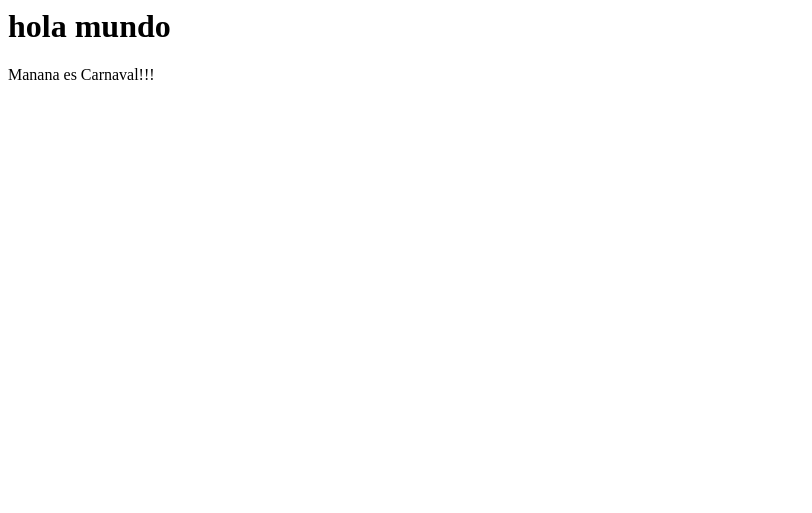
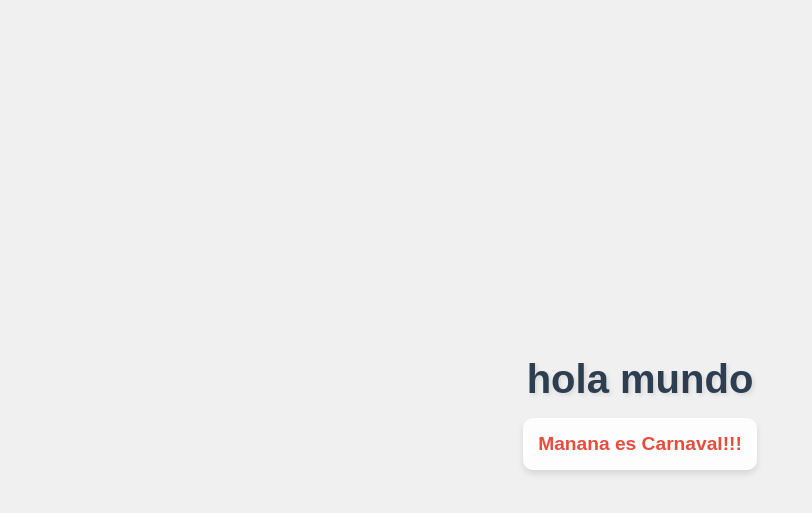
Before and after one commit to azuajemariac/Holamundo, a Django app: page / in a window 1280 px wide. Shown: the top 513 px of the page, without its empty margins (0-812 px from the left). Run offline with Django 5.2, Linux system fonts and the light colour scheme.

Commit message:
add ccs to app1

```diff
--- a/django_project/settings.py
+++ b/django_project/settings.py
@@ -116,6 +116,7 @@ USE_TZ = True
 # https://docs.djangoproject.com/en/5.1/howto/static-files/
 
 STATIC_URL = 'static/'
+STATICFILES_DIRS = [BASE_DIR/'static']
 
 # Default primary key field type
 # https://docs.djangoproject.com/en/5.1/ref/settings/#default-auto-field
--- /dev/null
+++ b/static/css/holamundo.css
@@ -0,0 +1,56 @@
+/* Estilos generales */
+body {
+    font-family: 'Arial', sans-serif;
+    background-color: #f0f0f0;
+    text-align: center;
+    padding: 2rem;
+    margin: 0;
+    min-height: 100vh;
+    display: flex;
+    flex-direction: column;
+    justify-content: center;
+    align-items: center;
+    box-sizing: border-box;
+}
+
+/* Estilo para el h1 */
+h1 {
+    color: #2c3e50;
+    font-size: 2.5em;
+    text-shadow: 2px 2px 4px rgba(0, 0, 0, 0.1);
+    margin-bottom: 1rem;
+    animation: fadeIn 1.5s ease-in;
+}
+
+/* Estilo para el párrafo */
+p {
+    color: #e74c3c;
+    font-size: 1.2em;
+    font-weight: bold;
+    padding: 15px;
+    background-color: rgba(255, 255, 255, 0.9);
+    border-radius: 10px;
+    box-shadow: 0 4px 6px rgba(0, 0, 0, 0.1);
+    max-width: 80%;
+    margin: 0 auto;
+    transition: transform 0.3s ease;
+}
+
+/* Animación al cargar la página */
+@keyframes fadeIn {
+    from {
+        opacity: 0;
+        transform: translateY(-20px);
+    }
+    to {
+        opacity: 1;
+        transform: translateY(0);
+    }
+}
+
+/* Efecto hover para el párrafo */
+p:hover {
+    transform: scale(1.05);
+    cursor: pointer;
+    color: #c0392b;
+}
--- a/template/holamundo.html
+++ b/template/holamundo.html
@@ -1,2 +1,5 @@
+{% load static %}
+
+<link rel="stylesheet" href="{% static 'css/holamundo.css' %}">
 <h1>hola mundo</h1>
 <p>Manana es Carnaval!!!</p>
```
